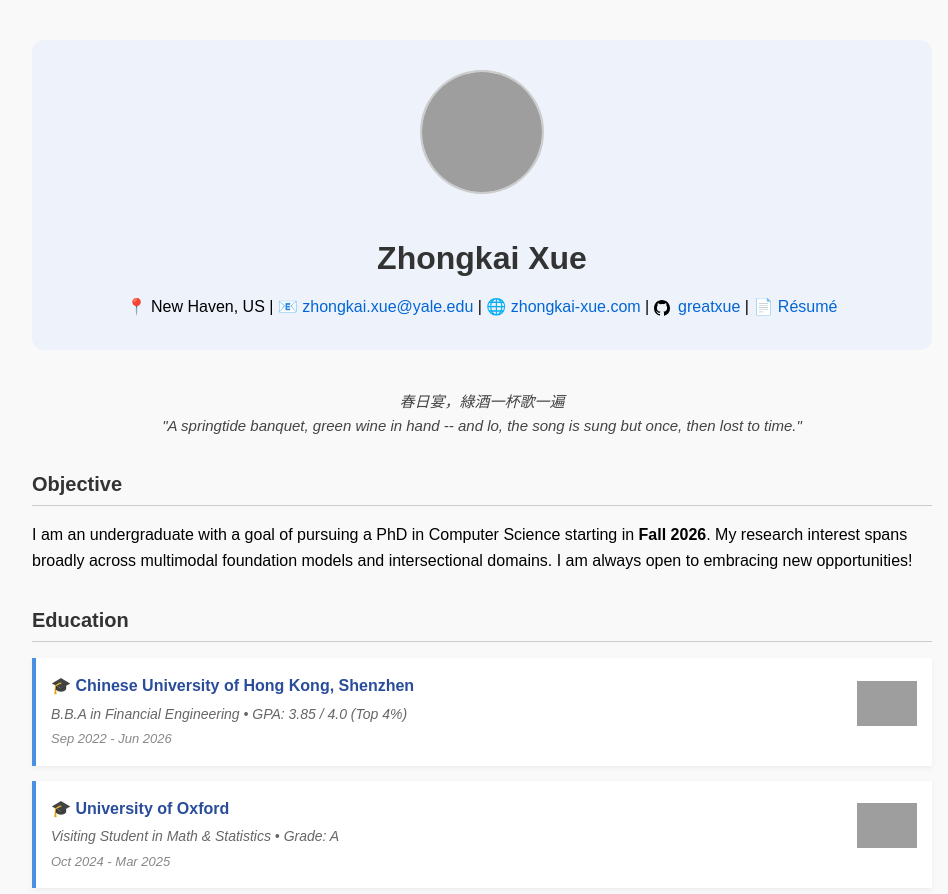
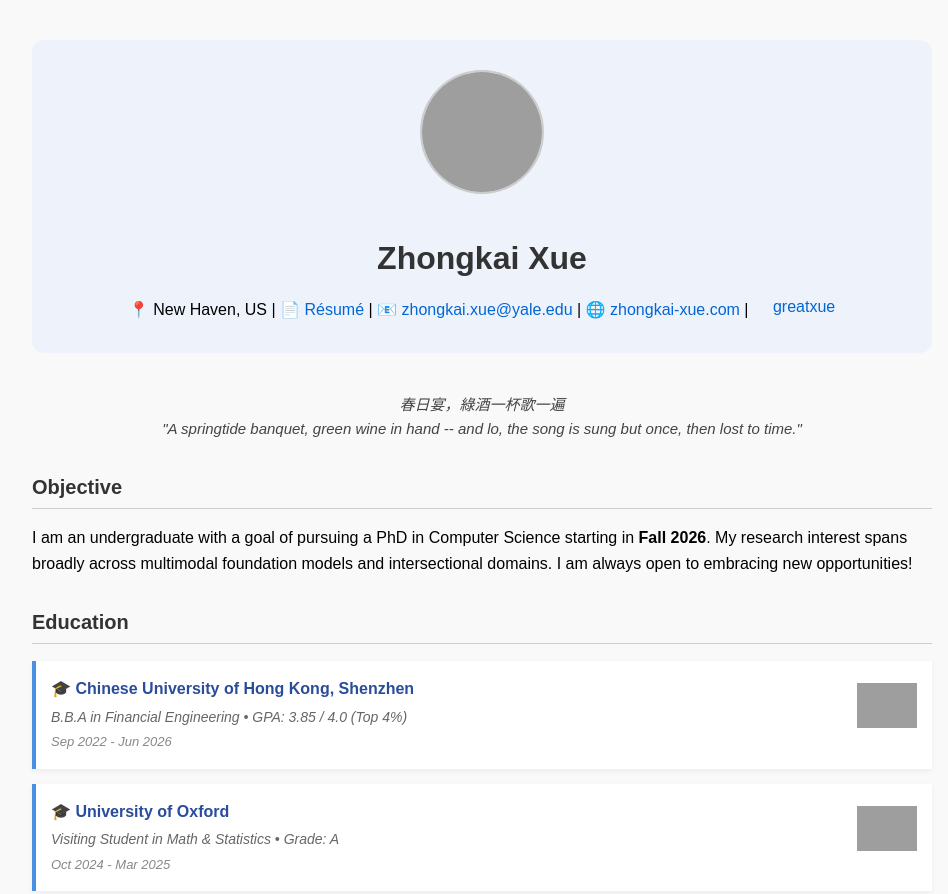
Before and after one commit to greatxue/greatxue.github.io, a plain HTML site: page index.html in a window 1280 px wide. Shown: the top 894 px of the page, without its empty margins (158-1106 px from the left). Drawn offline with Linux system fonts and the light colour scheme; grey boxes are pictures that could not be loaded.

Commit message:
Update index.html

```diff
--- a/index.html
+++ b/index.html
@@ -138,12 +138,17 @@
     <img src="https://pic1.imgdb.cn/item/67edf3240ba3d5a1d7eb8585.jpg" alt="Zhongkai Xue" class="avatar" />
     <h1>Zhongkai Xue</h1>
     <div class="contact">
-      📍 New Haven, US |
-      📧 <a href="mailto:zhongkai.xue@yale.edu" class="link">zhongkai.xue@yale.edu</a> |
-      🌐 <a href="https://www.zhongkai-xue.com" class="link">zhongkai-xue.com</a> |
-      <svg xmlns="http://www.w3.org/2000/svg" height="16" width="16" viewBox="0 0 16 16" fill="currentColor" style="vertical-align: middle; margin-right: 4px;">
-          <path d="M8 0C3.58 0 0 3.58 0 8a8 8 0 005.47 7.59c.4.07.55-.17.55-.38v-1.33c-2.23.49-2.7-1.07-2.7-1.07-.36-.91-.88-1.16-.88-1.16-.72-.49.05-.48.05-.48.8.06 1.22.82 1.22.82.71 1.21 1.86.86 2.31.66.07-.52.28-.86.5-1.06-1.78-.2-3.64-.89-3.64-3.95 0-.87.31-1.59.82-2.15-.08-.2-.36-1.01.08-2.1 0 0 .67-.22 2.2.82a7.62 7.62 0 012.01-.27c.68 0 1.37.09 2.01.27 1.52-1.04 2.2-.82 2.2-.82.44 1.09.16 1.9.08 2.1.51.56.82 1.28.82 2.15 0 3.07-1.87 3.75-3.65 3.95.29.25.54.73.54 1.48v2.2c0 .21.15.46.55.38A8 8 0 0016 8c0-4.42-3.58-8-8-8z" /></svg> <a href="https://github.com/greatxue" class="link">greatxue</a> |
-      📄 <a href="https://drive.google.com/file/d/15s_kjI9yCy_6AnjzFGL9HFznSsGmfyjF/view?usp=share_link" class="link" target="_blank">Résumé </a>
+      <span>📍 New Haven, US</span>
+      <span> | 📄 <a href="https://drive.google.com/file/d/15s_kjI9yCy_6AnjzFGL9HFznSsGmfyjF/view?usp=share_link" target="_blank" class="link">Résumé</a></span>
+      <span> | 📧 <a href="mailto:zhongkai.xue@yale.edu" class="link">zhongkai.xue@yale.edu</a></span>
+      <span> | 🌐 <a href="https://www.zhongkai-xue.com" class="link">zhongkai-xue.com</a></span>
+      <span> |
+        <a href="https://github.com/greatxue" class="link" style="display: inline-flex; align-items: center;">
+          <svg xmlns="http://www.w3.org/2000/svg" height="16" width="16" viewBox="0 0 16 16" fill="currentColor" style="margin-right: 4px;">
+            <path d="M8 0C3.58 0 0 3.58..."/></svg>
+          greatxue
+        </a>
+      </span>
     </div>
   </div>
 
```
